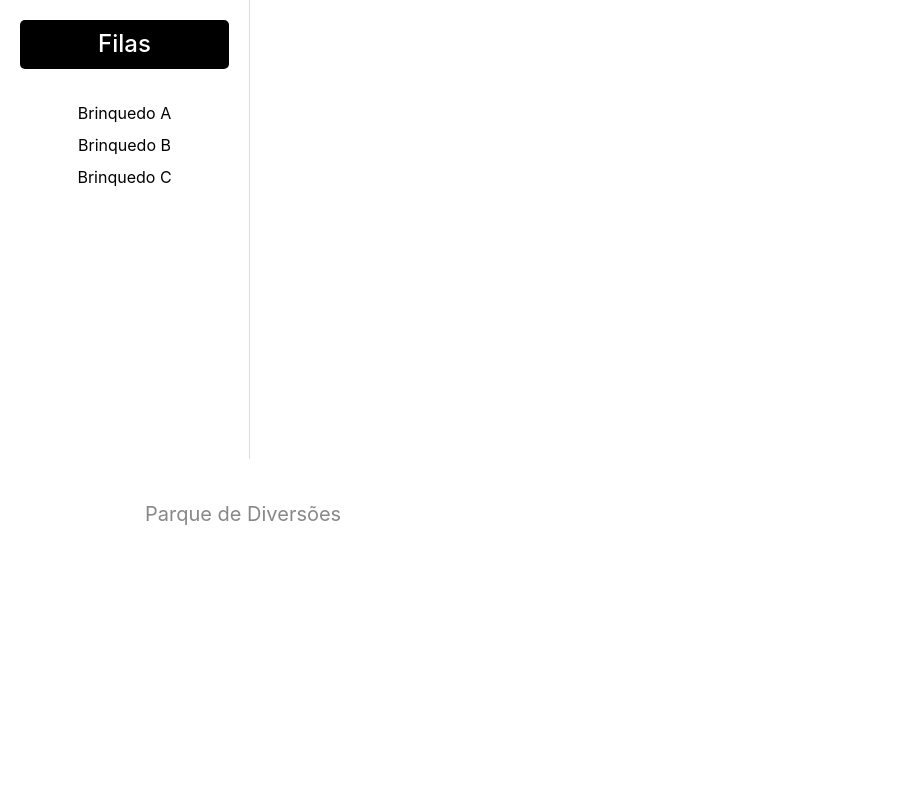
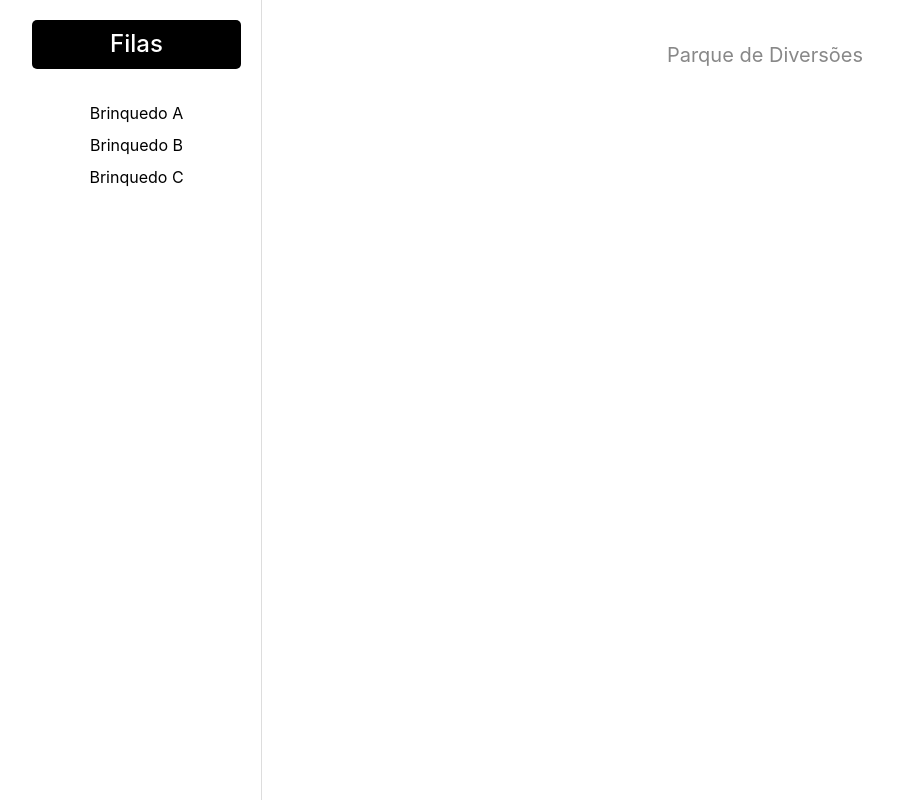
Before and after one commit to gsilva1602/amusement-park, a Flask app: page /list in a window 1280 px wide. Shown: the whole page, without its empty margins (0-905 px from the left). Run offline with Flask 3, Linux system fonts and the light colour scheme; some libraries are stand-ins or nearby versions.

Commit message:
last time

```diff
--- a/templates/list.html
+++ b/templates/list.html
@@ -10,7 +10,6 @@
 </head>
 <body>
     <div class="container-fluid">
-        <div class="row">
         <div class="sidebar">
             <h2>Filas</h2>
             <ul>
@@ -62,6 +61,5 @@
             {% endif %}
         </div>
     </div>
-    </div>
 </body>
 </html>
```
Lines whose indentation alone changed are shown as unchanged.
